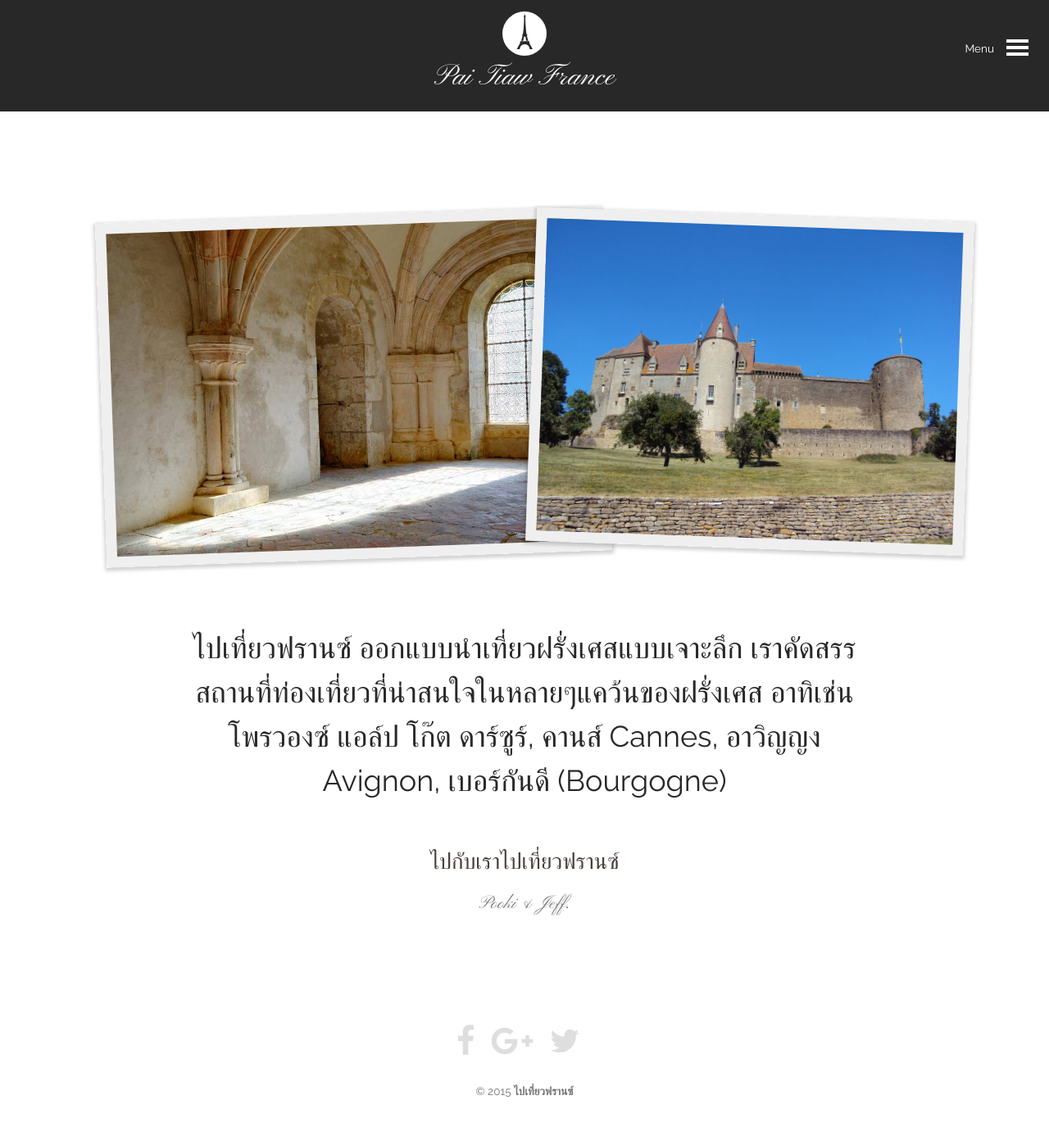
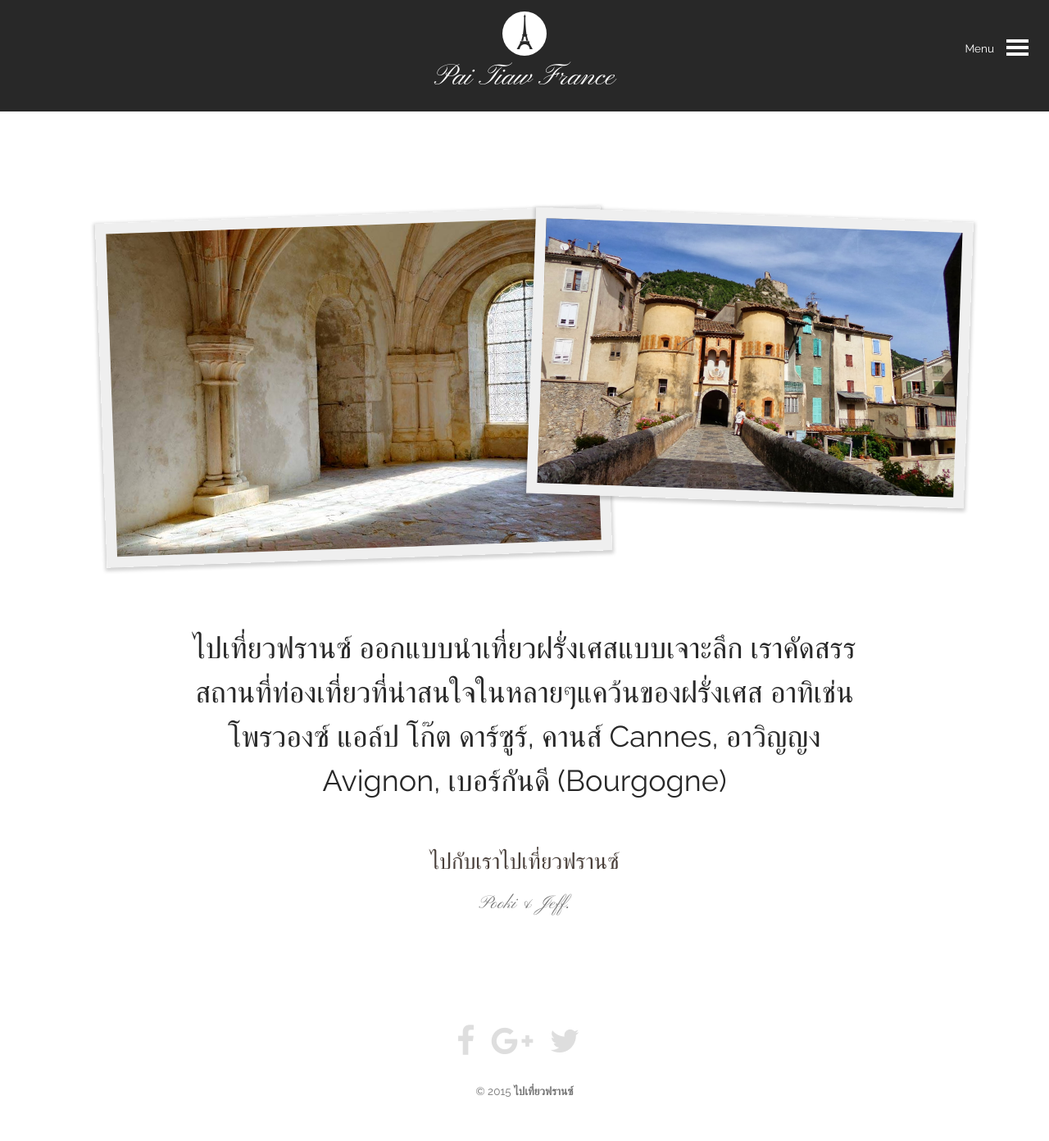
Before and after one commit to paitiewfrance/paitiewfrance.github.io, a Jekyll site: the page built from index.md, in a window 1280 px wide. Shown: the whole page at 82% size. Built offline with Jekyll 4.4.1, drawn with Linux system fonts in a browser that asks for light colours; nearby versions of some CDN libraries; some web fonts are replaced.

Commit message:
change image on index

```diff
--- a/index.md
+++ b/index.md
@@ -14,7 +14,7 @@ sitemap:
 
 <div class="intro-picture">
     <img src="img/fontenay.jpg" alt="ไปเที่ยวฟรานส์ " id="one">
-    <img src="img/chateauneuf.jpg" alt="ไปเที่ยวฟรานส์ " id="two">
+    <img src="img/entrevaux.jpg" alt="ไปเที่ยวฟรานส์ " id="two">
 </div>
 
 
```
Also changed, not shown: img/entrevaux.jpg (added).
